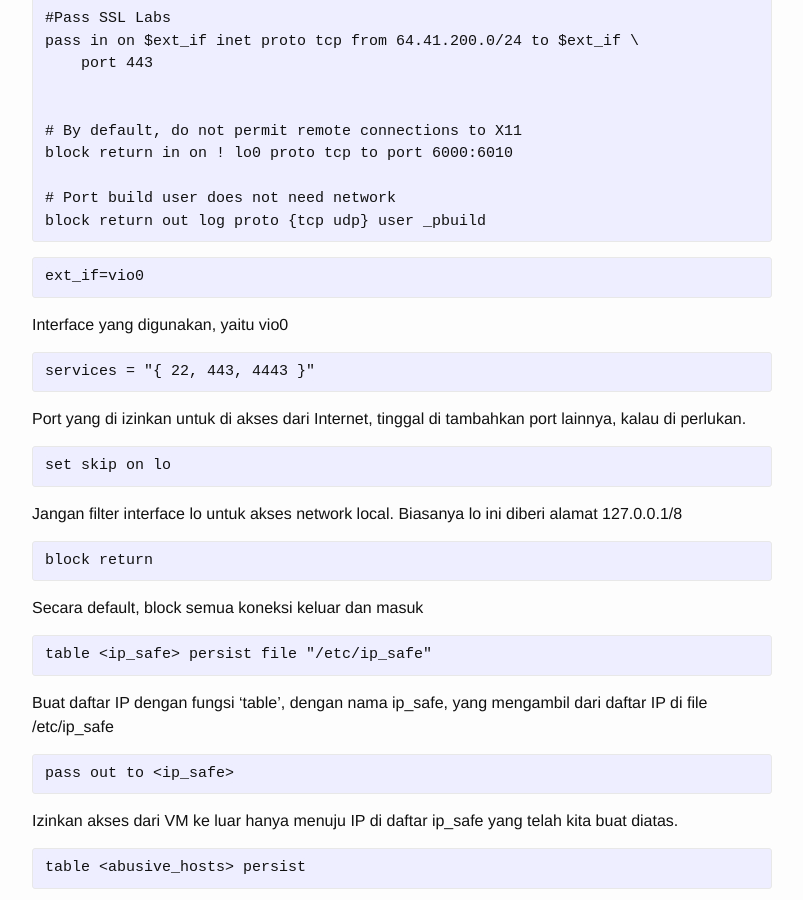
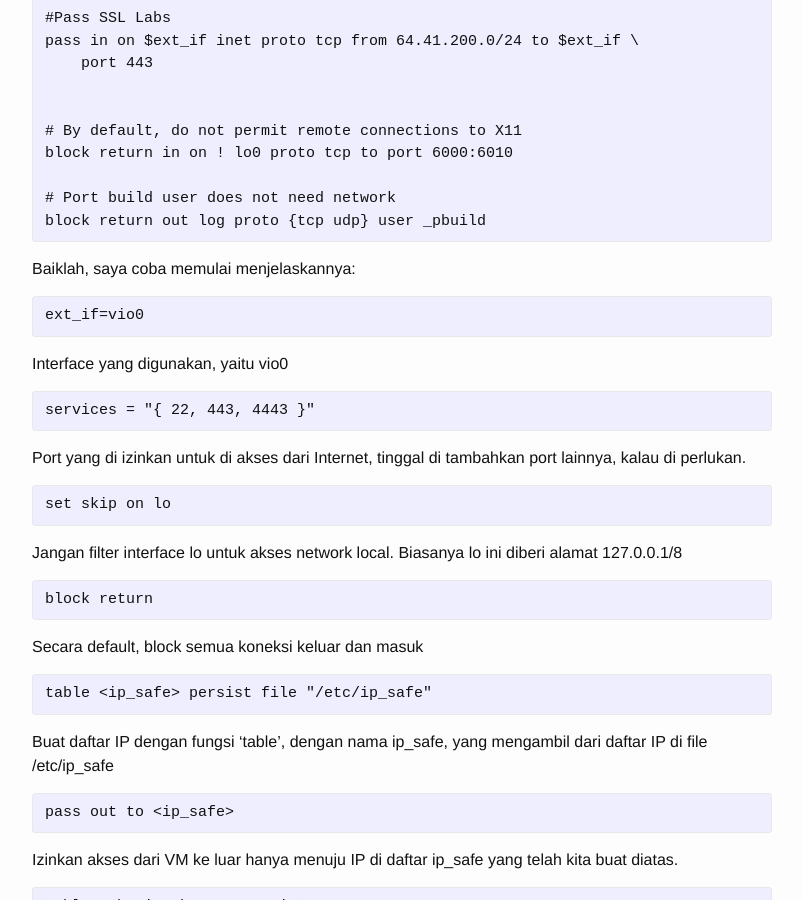
Before and after one commit to muntaza/muntaza.github.io, a Jekyll site: the page built from _posts/2019-08-31-openbsd-pf-cloud.markdown, in a window 1280 px wide and 900 px high, scrolled down 1247 px. Shown: the whole window, without its empty margins (238-1041 px from the left). Built offline with Jekyll 4.4.1, drawn with Linux system fonts in a browser that asks for light colours.

Commit message:
isi tulisan

```diff
--- a/_posts/2019-08-31-openbsd-pf-cloud.markdown
+++ b/_posts/2019-08-31-openbsd-pf-cloud.markdown
@@ -57,6 +57,7 @@ block return out log proto {tcp udp} user _pbuild
 
 {% endhighlight %}
 
+Baiklah, saya coba memulai menjelaskannya:
 
 {% highlight text %}
 ext_if=vio0
```
